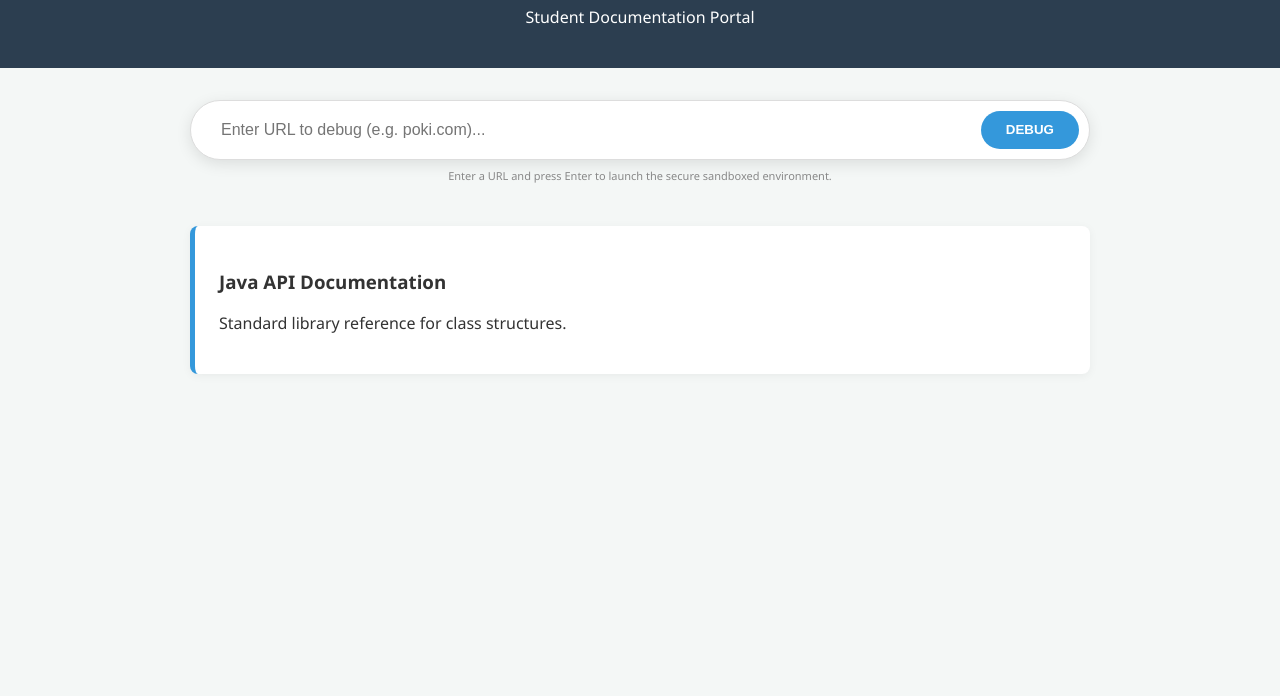
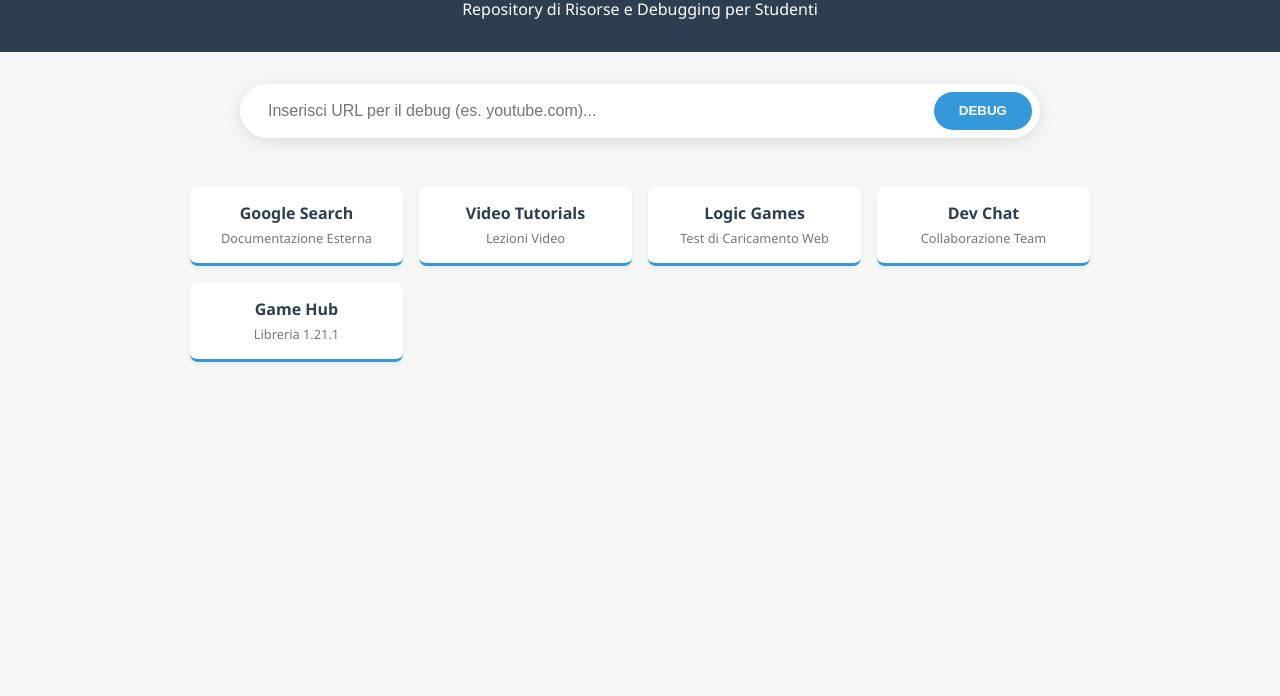
Before and after one commit to FrostCube025/ap-cs-resource, a website: page index.html in a window 1280 px wide. Shown: the part 104-800 px from the top of the page. Drawn offline with Linux system fonts and the light colour scheme.

Commit message:
Revise HTML structure and update styles and scripts
Updated the title and various styles for the HTML document, including changes to the search box and card layout. Modified JavaScript function to enhance proxy launching.

```diff
--- a/index.html
+++ b/index.html
@@ -1,95 +1,117 @@
 <!DOCTYPE html>
-<html lang="en">
+<html lang="it">
 <head>
     <meta charset="UTF-8">
     <meta name="viewport" content="width=device-width, initial-scale=1.0">
     <link rel="icon" type="image/x-icon" href="https://ssl.gstatic.com/images/branding/product/1x/drive_2020q4_32dp.png">
-    <title>AP Computer Science - Student Resource Library</title>
+    <title>AP Computer Science - Resource Portal</title>
     <style>
-        :root { --primary: #2c3e50; --secondary: #34495e; --accent: #3498db; --text: #ecf0f1; }
-        body { font-family: 'Segoe UI', Tahoma, Geneva, Verdana, sans-serif; background-color: #f4f7f6; margin: 0; color: #333; }
-        header { background: var(--primary); color: white; padding: 1.5rem; text-align: center; }
+        :root { --primary: #2c3e50; --accent: #3498db; --bg: #f4f7f6; }
+        body { font-family: 'Segoe UI', sans-serif; background: var(--bg); margin: 0; color: #333; overflow-x: hidden; }
+        header { background: var(--primary); color: white; padding: 1rem; text-align: center; }
 
-        /* Stile Barra di Ricerca Proxy */
-        .search-container { max-width: 900px; margin: 1rem auto; padding: 1rem; text-align: center; }
-        .search-box { display: flex; gap: 5px; background: white; padding: 10px; border-radius: 50px; box-shadow: 0 4px 15px rgba(0,0,0,0.1); border: 1px solid #ddd; }
+        /* Barra di Ricerca */
+        .search-container { max-width: 800px; margin: 2rem auto; padding: 0 1rem; }
+        .search-box { display: flex; background: white; padding: 8px; border-radius: 50px; box-shadow: 0 4px 15px rgba(0,0,0,0.1); }
         .search-box input { border: none; outline: none; flex-grow: 1; padding: 10px 20px; font-size: 16px; border-radius: 50px; }
         .search-box button { background: var(--accent); color: white; border: none; padding: 10px 25px; border-radius: 50px; cursor: pointer; font-weight: bold; }
 
-        .container { max-width: 900px; margin: 1rem auto; padding: 0 1rem; display: grid; grid-template-columns: repeat(auto-fit, minmax(250px, 1fr)); gap: 1.5rem; }
-        .card { background: white; padding: 1.5rem; border-radius: 8px; border-left: 5px solid var(--accent); cursor: pointer; box-shadow: 0 2px 10px rgba(0,0,0,0.05); }
+        /* Griglia Siti Predefiniti */
+        .grid { max-width: 900px; margin: 0 auto; display: grid; grid-template-columns: repeat(auto-fit, minmax(200px, 1fr)); gap: 1rem; padding: 1rem; }
+        .card { background: white; padding: 1rem; border-radius: 8px; border-bottom: 3px solid var(--accent); cursor: pointer; text-align: center; transition: 0.2s; box-shadow: 0 2px 5px rgba(0,0,0,0.05); }
+        .card:hover { transform: translateY(-3px); box-shadow: 0 5px 15px rgba(0,0,0,0.1); }
+        .card h4 { margin: 0 0 5px 0; color: var(--primary); }
+        .card p { margin: 0; font-size: 0.8rem; color: #777; }
 
-        /* Layer del Proxy */
+        /* Proxy Layer */
         #proxyLayer { display: none; position: fixed; top: 0; left: 0; width: 100%; height: 100%; background: white; z-index: 99999; }
-        .proxy-bar { background: #222; color: #00ff00; padding: 8px 15px; font-family: monospace; display: flex; justify-content: space-between; }
-        #proxyFrame { width: 100%; height: calc(100% - 40px); border: none; }
+        .proxy-bar { background: #1a1a1a; color: #00ff00; padding: 5px 15px; font-family: monospace; display: flex; justify-content: space-between; font-size: 12px; }
+        #proxyFrame { width: 100%; height: calc(100% - 30px); border: none; }
     </style>
 </head>
 <body>
 
 <header>
-    <h1>AP Computer Science A</h1>
-    <p>Student Documentation Portal</p>
+    <h1>Computer Science Laboratory</h1>
+    <p>Repository di Risorse e Debugging per Studenti</p>
 </header>
 
 <div class="search-container">
     <div class="search-box">
-        <input type="text" id="urlInput" placeholder="Enter URL to debug (e.g. poki.com)..." onkeydown="if(event.key==='Enter') launchCustomProxy()">
-        <button onclick="launchCustomProxy()">DEBUG</button>
+        <input type="text" id="urlInput" placeholder="Inserisci URL per il debug (es. youtube.com)...">
+        <button onclick="launchProxy(document.getElementById('urlInput').value)">DEBUG</button>
     </div>
-    <p style="font-size: 11px; color: #888; margin-top: 8px;">Enter a URL and press Enter to launch the secure sandboxed environment.</p>
 </div>
 
-<div class="container">
-    <div class="card" onclick="window.open('https://docs.oracle.com/javase/8/docs/api/', '_blank')">
-        <h3>Java API Documentation</h3>
-        <p>Standard library reference for class structures.</p>
+<div class="grid">
+    <div class="card" onclick="launchProxy('https://www.google.com')">
+        <h4>Google Search</h4>
+        <p>Documentazione Esterna</p>
     </div>
+    <div class="card" onclick="launchProxy('https://www.youtube.com')">
+        <h4>Video Tutorials</h4>
+        <p>Lezioni Video</p>
     </div>
+    <div class="card" onclick="launchProxy('https://poki.com')">
+        <h4>Logic Games</h4>
+        <p>Test di Caricamento Web</p>
+    </div>
+    <div class="card" onclick="launchProxy('https://discord.com')">
+        <h4>Dev Chat</h4>
+        <p>Collaborazione Team</p>
+    </div>
+    <div class="card" onclick="launchProxy('https://tbg95.co')">
+        <h4>Game Hub</h4>
+        <p>Libreria 1.21.1</p>
+    </div>
+</div>
 
 <div id="proxyLayer">
     <div class="proxy-bar">
-        <span>[SANDBOX_MODE: ACTIVE]</span>
-        <span id="currentDisplayUrl" style="font-size: 10px; color: #666;"></span>
-        <button onclick="closeProxy()" style="background:#444; color:white; border:none; cursor:pointer; padding: 2px 10px;">ESC</button>
+        <span>[TUNNEL_STATO: CRIPTATO]</span>
+        <button onclick="closeProxy()" style="background:#333; color:white; border:1px solid #555; cursor:pointer;">CHIUDI (ESC)</button>
     </div>
     <iframe id="proxyFrame" src=""></iframe>
 </div>
 
 <script>
-    // Funzione per la barra di ricerca personalizzata
-    function launchCustomProxy() {
-        let targetUrl = document.getElementById('urlInput').value;
-        if (!targetUrl) return;
+    function launchProxy(url) {
+        if (!url) return;
 
-        // Se l'utente non mette http/https, lo aggiungiamo noi
-        if (!targetUrl.startsWith('http')) {
-            targetUrl = 'https://' + targetUrl;
+        // Aggiunge https se manca
+        let finalTarget = url;
+        if (!finalTarget.startsWith('http')) {
+            finalTarget = 'https://' + finalTarget;
         }
 
-        // Usiamo un gateway Ultraviolet pubblico per processare l'URL
-        // Questo trasforma l'indirizzo in modo che Securly non lo veda
-        const proxyGateway = "https://tbg95.co/main/";
-        const finalUrl = proxyGateway + targetUrl;
+        // Usiamo un gateway stabile per il proxy
+        const gateway = "https://tbg95.co/main/";
 
-        document.getElementById('proxyFrame').src = finalUrl;
+        document.getElementById('proxyFrame').src = gateway + finalTarget;
         document.getElementById('proxyLayer').style.display = 'block';
-        document.title = "Google Docs - Working...";
+        document.title = "Google Docs - Analisi Codice";
     }
 
     function closeProxy() {
         document.getElementById('proxyLayer').style.display = 'none';
         document.getElementById('proxyFrame').src = '';
-        document.title = "AP Computer Science - Student Resource Library";
+        document.title = "AP Computer Science - Resource Portal";
     }
 
-    // PANIC BUTTON
+    // PANIC BUTTON: Tasto P o ESC
     document.addEventListener('keydown', function(e) {
         if (e.key.toLowerCase() === 'p' || e.key === 'Escape') {
             closeProxy();
             window.location.href = "https://classroom.google.com";
         }
     });
+
+    // Avvio con tasto Invio
+    document.getElementById('urlInput').addEventListener('keypress', function (e) {
+        if (e.key === 'Enter') {
+            launchProxy(this.value);
+        }
+    });
 </script>
 
 </body>
```
